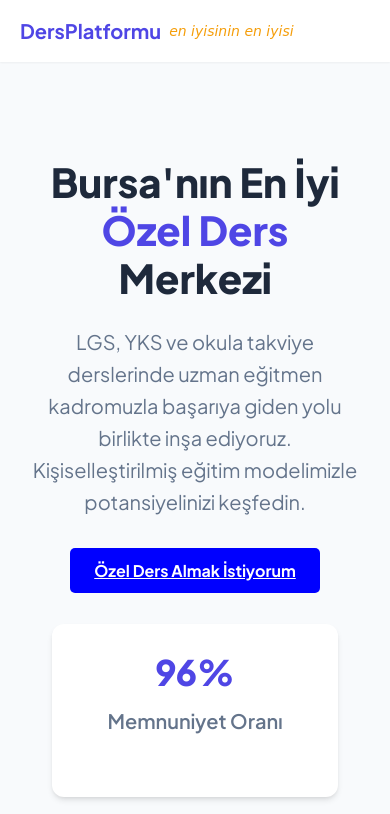
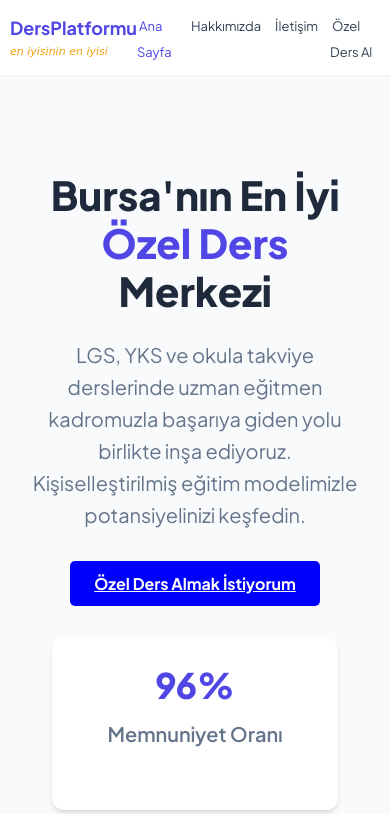
Before and after one commit to ErhanSanck/platform, a plain HTML site: page index.html in a window 390 px wide. Shown: the top 814 px of the page. Drawn offline with Linux system fonts and the light colour scheme; no server answers.

Commit message:
Add files via upload

```diff
--- a/style.css
+++ b/style.css
@@ -593,12 +593,46 @@ h2 {
 }
 
 /* Responsive */
+/* Responsive */
 @media (max-width: 768px) {
-    .nav-links { display: none; }
-    .menu-toggle { display: flex; }
-    .hero-section h1 { font-size: 2.5rem; }
-    .page-layout { flex-direction: column; }
-    .sidebar { width: 100%; flex-direction: row; overflow-x: auto; }
-    .logo a { font-size: 20px; }
-    .logo-handwriting { font-size: 14px; }
+    /* Logo alanını dikey düzene getirerek el yazısının alta inmesini sağladık */
+    .logo a {
+        font-size: 18px;
+        flex-direction: column;
+        align-items: flex-start; /* Sola hizalı düzen */
+        gap: 2px; /* İki metin arasındaki dikey boşluk */
+    }
+
+    .logo-handwriting {
+        font-size: 11px; /* Alt metnin boyutu */
+        margin-top: -2px;
+    }
+
+    /* Menü linklerini yan yana tutup mobilde sığacak şekilde optimize ettik */
+    .nav-links {
+        display: flex !important;
+        gap: 10px; /* Menü elemanları arasındaki boşluğu daralttık */
+    }
+
+    .nav-links a {
+        font-size: 13px; /* Küçük ekranlarda yan yana sığması için yazı boyutu */
+        padding: 4px 2px;
+    }
+
+    /* Hamburger menü butonunu tamamen gizliyoruz */
+    .menu-toggle {
+        display: none !important;[cite: 1]
+    }
+
+    /* Navbar içindeki elemanların (Logo ve Menü) ekrana dengeli dağılmasını sağladık */
+    .navbar {
+        padding: 12px 10px;
+        flex-direction: row;[cite: 1]
+        justify-content: space-between;[cite: 1]
+        align-items: center;[cite: 1]
+    }
+
+    .hero-section h1 { font-size: 2.5rem; }[cite: 1]
+    .page-layout { flex-direction: column; }[cite: 1]
+    .sidebar { width: 100%; flex-direction: row; overflow-x: auto; }[cite: 1]
 }
```
